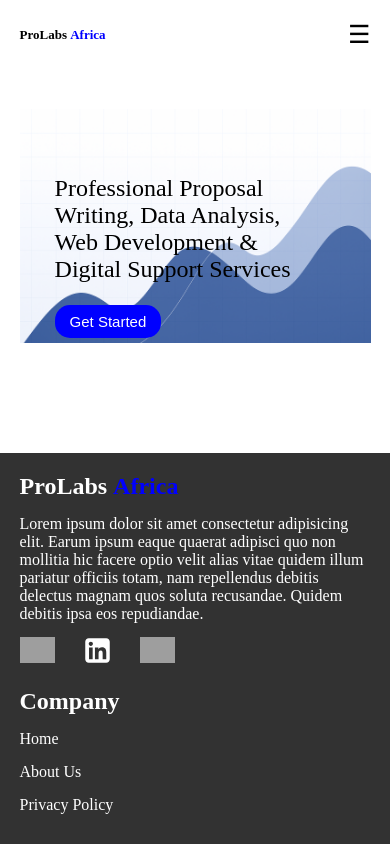
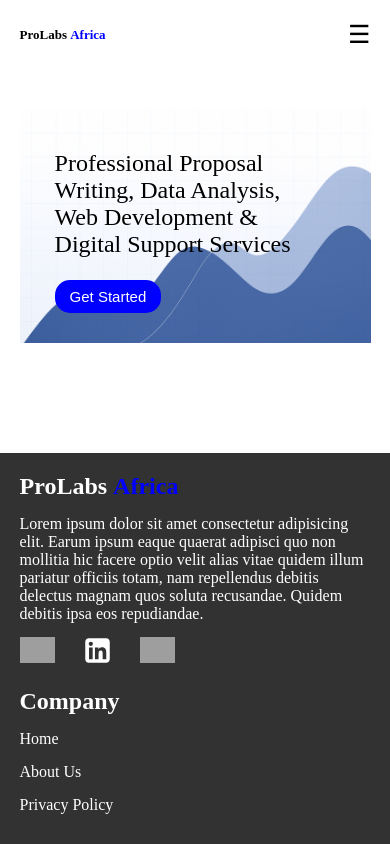
Before and after one commit to kazungu-p/Prolabs-africa, a React (Vite) app: page / in a window 390 px wide. Shown: the top 844 px of the page. Built offline with nearby package versions, Linux system fonts and the light colour scheme; grey boxes are pictures that could not be loaded.

Commit message:
enhanced responsiveness for smaller screens

```diff
--- a/src/assets/styles/hero.css
+++ b/src/assets/styles/hero.css
@@ -58,8 +58,8 @@
 }
 @media screen and (max-width:750px){
     .hero-container-content{
-        max-width: 75%;
-        top: 30%;
+        max-width: 90%;
+        top: 20%;
     }
     .hero-container{
         height: 65vw;
```
